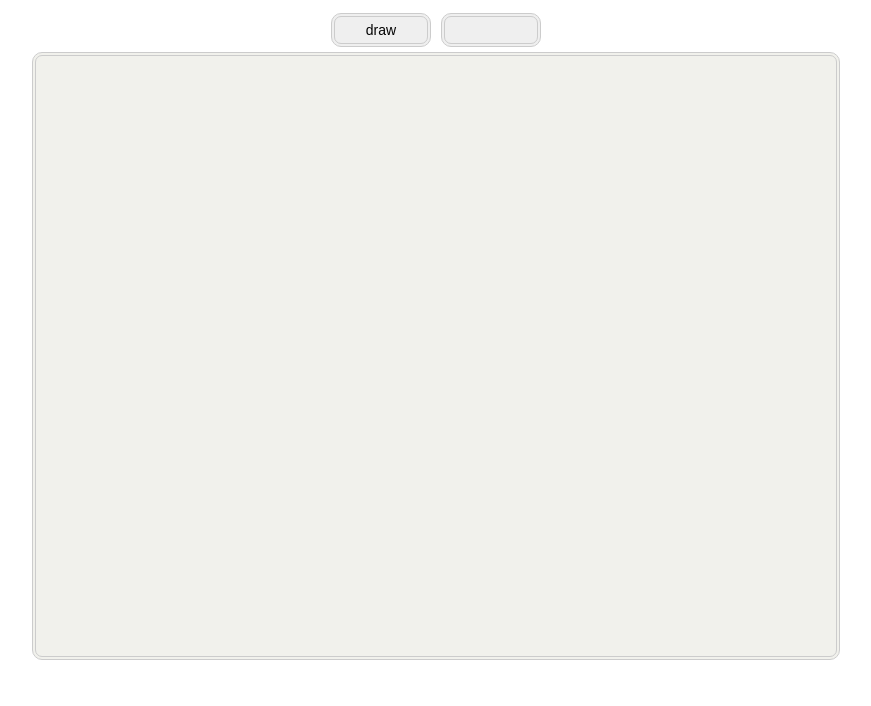
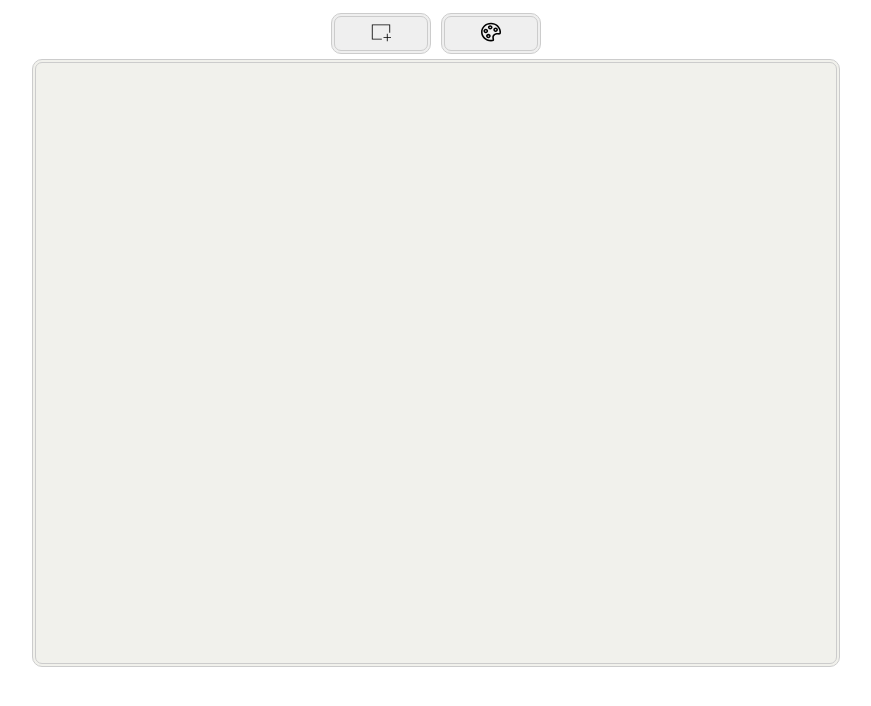
Before and after one commit to HADDOUCHEChihab/drawingRectangles, a plain HTML site: page index.html in a window 1280 px wide. Shown: the whole page, without its empty margins (204-1075 px from the left). Drawn offline with Linux system fonts and the light colour scheme.

Commit message:
🐛[Fix] Fixing buttons icons not displayed

```diff
--- a/index.html
+++ b/index.html
@@ -8,8 +8,22 @@
   </head>
   <body>
     <div class="buttons-container">
-      <button id="drawButton">draw</button>
-      <button id="colorButton"></button>
+      <button id="drawButton">
+        <img
+          id="search-icon"
+          class="search-icon"
+          src="./assets/rectangle-plus.svg"
+          alt="Draw Icon"
+        />
+      </button>
+      <button id="colorButton">
+        <img
+          id="search-icon"
+          class="search-icon"
+          src="./assets/color-palette.svg"
+          alt="Draw Icon"
+        />
+      </button>
     </div>
     <div class="canvas-container">
       <canvas id="rectangles" width="800" height="600"></canvas>
```
